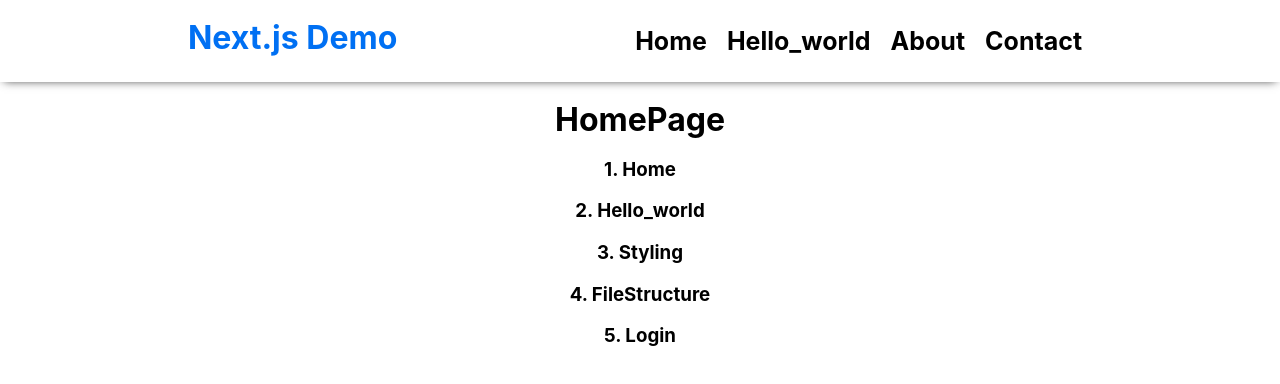
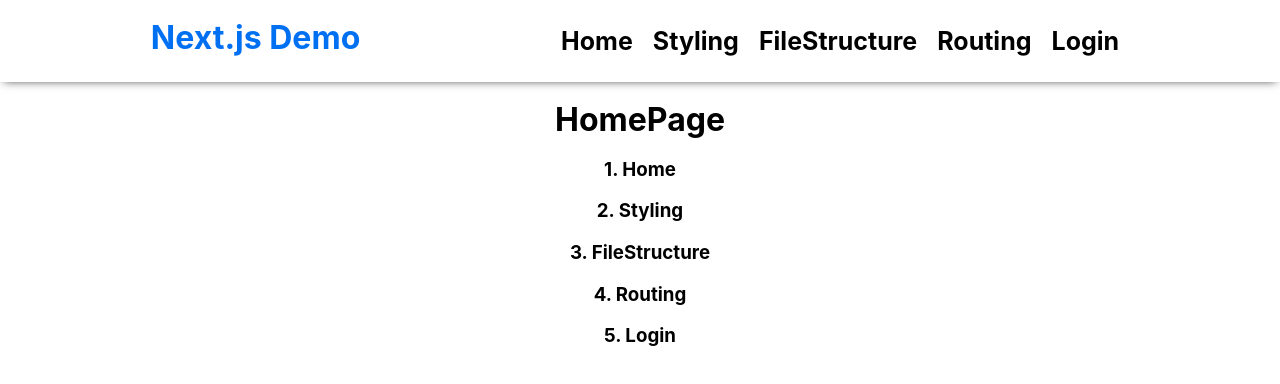
Before and after one commit to Pratham82/nextjs-crash-course, a Next.js app: page /home in a window 1280 px wide. Shown: the top 384 px of the page. Built offline with nearby package versions, Linux system fonts and the light colour scheme.

Commit message:
refactor: added next links

```diff
--- a/components/navbar.tsx
+++ b/components/navbar.tsx
@@ -1,5 +1,7 @@
 import capitalize from '../helpers/capitalize'
 import styles from '../styles/Home.module.css'
+import Link from 'next/link'
+import pages from '../data/pages'
 
 export default function Navbar() {
   return (
@@ -12,10 +14,12 @@
       }}
     >
       <h4 className={styles.title}>
-        <a href="/"> Next.js Demo </a>
+        <Link href="/home">
+          <a> Next.js Demo </a>
+        </Link>
       </h4>
       <ul>
-        {['/home', '/hello_world', '/about', '/contact'].map(link => (
+        {pages.map(link => (
           <li
             style={{
               display: 'inline-block',
@@ -27,7 +31,9 @@
             key={link}
           >
             {' '}
-            <a href={link}> {capitalize(link.replace('/', ''))} </a>
+            <Link href={link}>
+              <a>{capitalize(link.replace('/', ''))}</a>
+            </Link>
           </li>
         ))}
       </ul>
--- /dev/null
+++ b/data/pages.ts
@@ -0,0 +1,2 @@
+const pages = ['/home', '/styling', '/fileStructure', '/routing', '/login']
+export default pages
--- a/pages/home.tsx
+++ b/pages/home.tsx
@@ -1,22 +1,21 @@
 import Navbar from '../components/navbar'
 import capitalize from '../helpers/capitalize'
 import styles from '../styles/Home.module.css'
+import Link from 'next/link'
+import pages from '../data/pages'
 
 export default function HomePage() {
   return (
     <>
       <Navbar />
       <h1 className={styles.title}>HomePage</h1>
-      {['/home', '/hello_world', '/styling', '/fileStructure', '/login'].map(
-        (page, i) => (
-          <h3 className={styles.centeredText} key={page}>
-            <a href={page}>
-              {' '}
-              {`${i + 1}. ${capitalize(page.replace('/', ''))}`}
-            </a>
-          </h3>
-        )
-      )}
+      {pages.map((page, i) => (
+        <h3 className={styles.centeredText} key={page}>
+          <Link href={page}>
+            <a> {`${i + 1}. ${capitalize(page.replace('/', ''))}`}</a>
+          </Link>
+        </h3>
+      ))}
     </>
   )
 }
```
